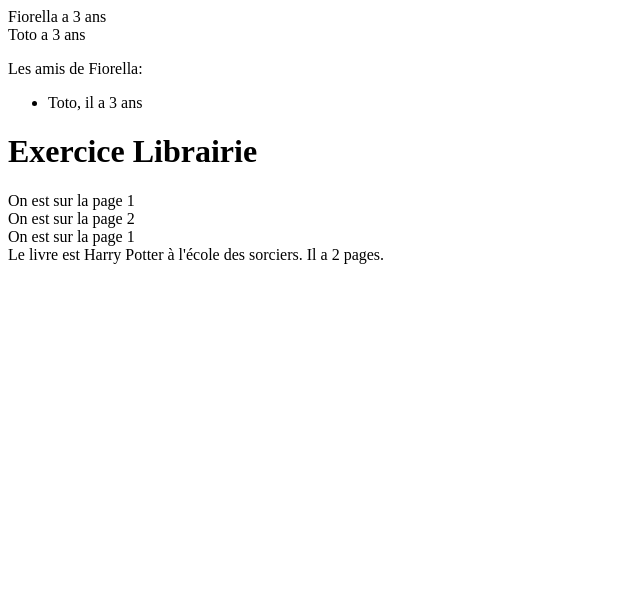
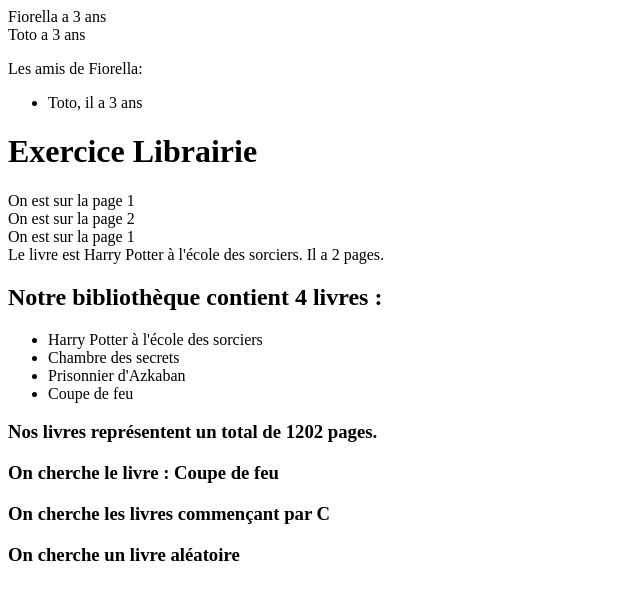
Before and after one commit to theodanel/BOOK-MVC, a PHP site: page / in a window 1280 px wide. Shown: the top 600 px of the page, without its empty margins (0-640 px from the left). Run offline with PHP 8.4, Linux system fonts and the light colour scheme.

Commit message:
Library wip

```diff
--- /dev/null
+++ b/02-bases-plus/Library.php
@@ -0,0 +1,43 @@
+<?php
+
+class Library
+{
+    private $books = [];
+
+    public function addBook(Book $book)
+    {
+        $this->books[] = $book;
+        // array_push($this->books, $book);
+    }
+
+    public function addBooks($books)
+    {
+        foreach ($books as $book) {
+            $this->addBook($book);
+        }
+    }
+
+    /**
+     * @return Book[]
+     */
+    public function books()
+    {
+        return $this->books;
+    }
+
+    public function count()
+    {
+        return count($this->books());
+    }
+
+    public function totalPages()
+    {
+        $total = 0;
+
+        foreach ($this->books() as $book) {
+            $total += $book->countPages();
+        }
+
+        return $total;
+    }
+}
--- a/02-bases-plus/index.php
+++ b/02-bases-plus/index.php
@@ -32,3 +32,32 @@ $b->close(); // ferme le livre (reviens à la page 1)
 echo 'On est sur la page '.$b->page().' <br>';
 echo 'Le livre est '.$b->getName().'. '; // Récupère le nom du livre
 echo 'Il a '.$b->countPages().' pages. <br>'; // Récupère le nombre de pages
+
+require 'Library.php';
+
+$l = new Library();
+$l->addBook($b); // Ajoute le livre b dans un tableau
+$l->addBooks([ // Ajoute les livres suivant dans un tableau
+    new Book('Chambre des secrets', 300),
+    new Book('Prisonnier d\'Azkaban', 400),
+    new Book('Coupe de feu', 500),
+]);
+?>
+
+<h2>Notre bibliothèque contient <?= $l->count(); ?> livres :</h2>
+<ul>
+    <?php foreach ($l->books() as $book) { ?>
+        <li><?= $book->getName(); ?></li>
+    <?php } ?>
+</ul>
+
+<h3>Nos livres représentent un total de <?= $l->totalPages(); ?> pages.</h3>
+
+<h3>On cherche le livre : Coupe de feu</h3>
+<p></p>
+
+<h3>On cherche les livres commençant par C</h3>
+<p></p>
+
+<h3>On cherche un livre aléatoire</h3>
+<p></p>
```
